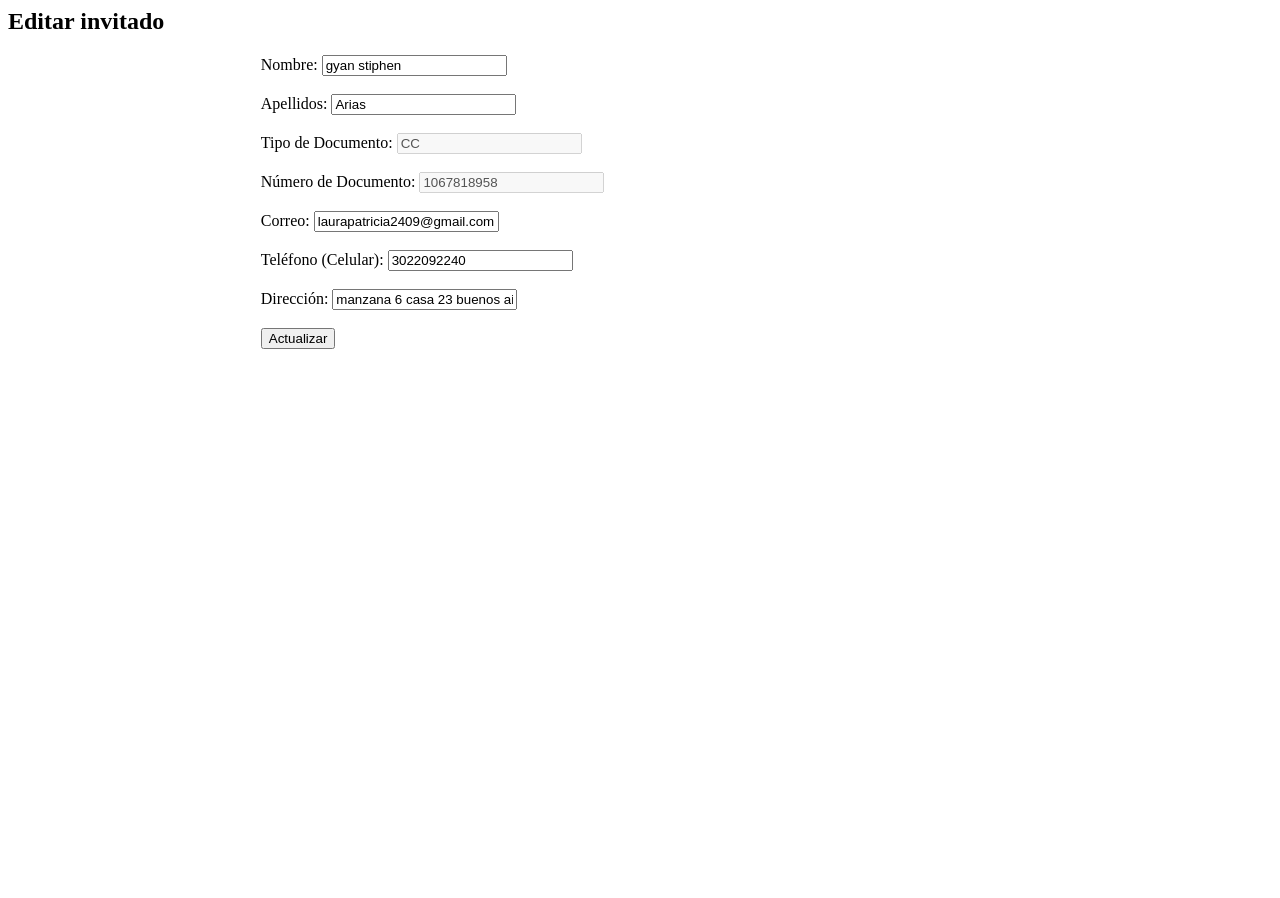
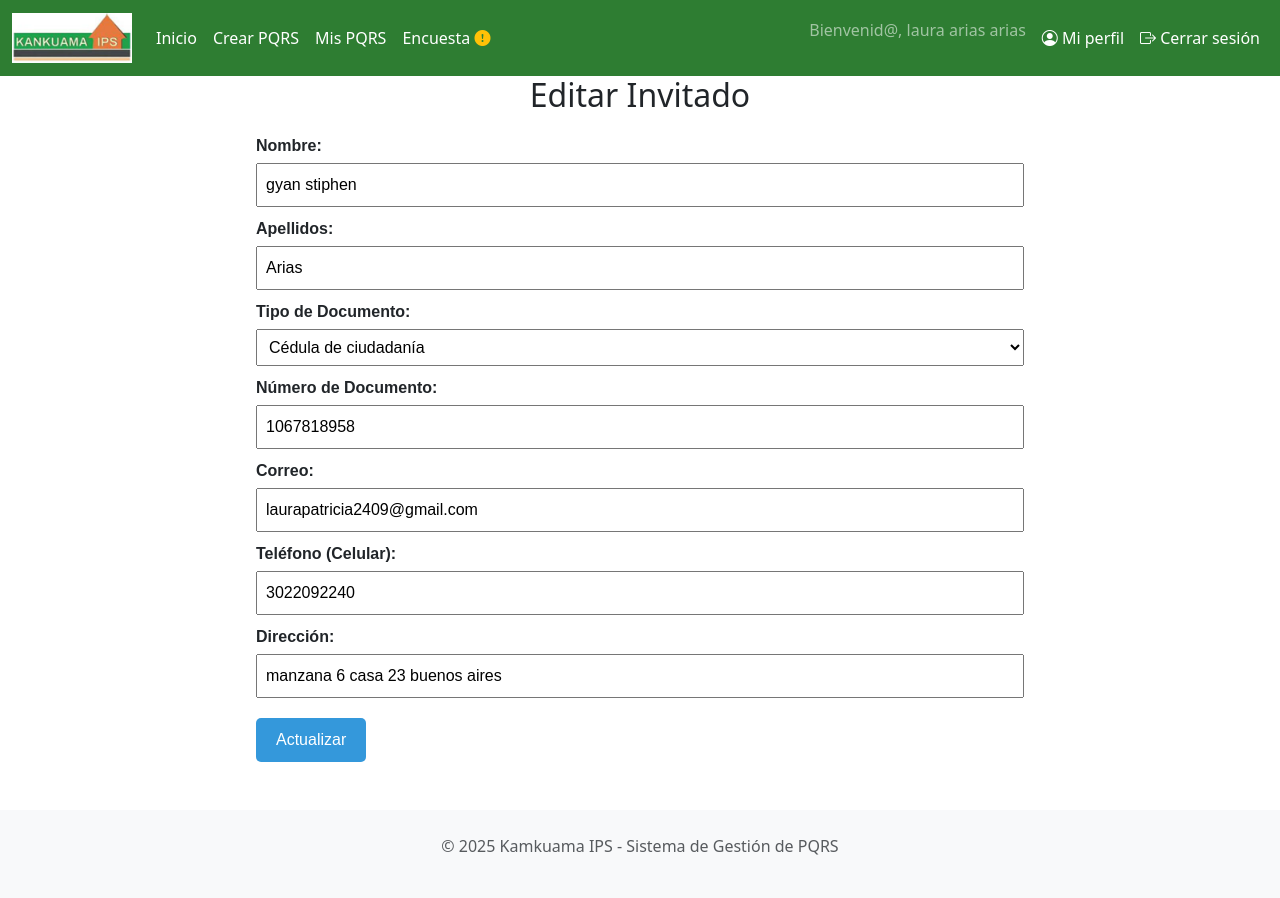
Before and after one commit to Laurap2296/EPS, a PHP site: page /eps/funcionario/editar_usuario.php?tipo=invitado&id=2 in a window 1280 px wide. Before the commit the page ends 349 px from the top, so only its background shows below. Run offline with PHP 8.4, Linux system fonts and the light colour scheme; a user stored in the database is signed in; data comes from the database, SQL or seed files in the repository.

Commit message:
Actualizar funcionalidades de edición y estilos en usuarios

```diff
--- a/funcionario/editar_usuario.php
+++ b/funcionario/editar_usuario.php
@@ -7,17 +7,29 @@ if (!isset($_SESSION['funcionario'])) {
 
 include('../backend/conexion.php');
 
-// Obtener ID y tipo (usuario o invitado)
+// Obtener ID y tipo (afiliado o invitado)
 $id = $_GET['id'] ?? null;
-$tipo = $_GET['tipo'] ?? 'usuario';
+$tipo = $_GET['tipo'] ?? null;
 
-if (!$id || !in_array($tipo, ['usuario', 'invitado'])) {
+if (!$id || !in_array($tipo, ['afiliado', 'invitado'])) {
     exit("Parámetros inválidos.");
 }
 
+// Mapear tabla correcta
+$tabla = $tipo === 'afiliado' ? 'usuarios' : 'invitados';
+
+// Lista de tipos de documento válidos en Colombia
+$tiposDocumento = [
+    'CC' => 'Cédula de ciudadanía',
+    'TI' => 'Tarjeta de identidad',
+    'CE' => 'Cédula de extranjería',
+    'RC' => 'Registro civil',
+    'PA' => 'Pasaporte',
+    'PEP' => 'Permiso especial de permanencia'
+];
+
 try {
-    // Cargar datos según el tipo
-    $tabla = $tipo === 'usuario' ? 'usuarios' : 'invitados';
+    // Obtener datos actuales
     $stmt = $pdo->prepare("SELECT * FROM $tabla WHERE id = ?");
     $stmt->execute([$id]);
     $datos = $stmt->fetch(PDO::FETCH_ASSOC);
@@ -26,49 +38,135 @@ try {
         exit("Registro no encontrado.");
     }
 
-    // Procesar formulario
+    $mensajeExito = '';
+
     if ($_SERVER['REQUEST_METHOD'] === 'POST') {
         $nombre = $_POST['nombre'];
         $apellidos = $_POST['apellidos'];
         $correo = $_POST['correo'];
         $telefono = $_POST['telefono'];
         $direccion = $_POST['direccion'];
+        $tipoDocumento = $_POST['tipo_documento'] ?? $datos['tipo_documento'];
+        $documento = $_POST['documento'];
 
-        $update = $pdo->prepare("UPDATE $tabla SET nombre = ?, apellidos = ?, correo = ?, celular = ?, direccion = ? WHERE id = ?");
-        $update->execute([$nombre, $apellidos, $correo, $telefono, $direccion, $id]);
+        // Validar tipo_documento (opcional)
+        if (!array_key_exists($tipoDocumento, $tiposDocumento)) {
+            exit("Tipo de documento inválido.");
+        }
+
+        $update = $pdo->prepare("UPDATE $tabla SET nombre = ?, apellidos = ?, correo = ?, celular = ?, direccion = ?, tipo_documento = ?, documento = ? WHERE id = ?");
+        $update->execute([$nombre, $apellidos, $correo, $telefono, $direccion, $tipoDocumento, $documento, $id]);
 
         $_SESSION['success'] = 'Información actualizada correctamente.';
-        header("Location: usuarios.php");
+        // Recargar la página para mostrar mensaje y evitar resubmision
+        header("Location: editar_usuario.php?tipo=$tipo&id=$id");
         exit;
     }
 } catch (PDOException $e) {
     exit("Error: " . $e->getMessage());
 }
+
 ?>
 
-<h2 class="text-center">Editar <?= htmlspecialchars($tipo) ?></h2>
+<?php include '../template/encabezado.php'; ?>
 
-<form method="POST" style="width: 60%; margin: auto;">
+<style>
+form {
+    width: 60%;
+    margin: 20px auto;
+    font-family: Arial, sans-serif;
+}
+form label {
+    display: block;
+    margin: 10px 0 5px;
+    font-weight: bold;
+}
+form input[type="text"],
+form input[type="email"],
+form select {
+    width: 100%;
+    padding: 8px;
+    box-sizing: border-box;
+}
+form button {
+    margin-top: 20px;
+    padding: 10px 20px;
+    background-color: #3498db;
+    border: none;
+    color: white;
+    border-radius: 5px;
+    cursor: pointer;
+}
+form button:hover {
+    background-color: #2980b9;
+}
+.success-message {
+    background-color: #d4edda;
+    color: #155724;
+    padding: 10px;
+    margin: 20px auto;
+    width: 60%;
+    border-radius: 5px;
+    border: 1px solid #c3e6cb;
+    text-align: center;
+}
+.success-message a {
+    text-decoration: none;
+    background-color: #3498db;
+    color: white;
+    padding: 8px 15px;
+    border-radius: 5px;
+    display: inline-block;
+    margin-top: 10px;
+}
+</style>
+
+<?php if (!empty($_SESSION['success'])): ?>
+    <div class="success-message">
+        <?= $_SESSION['success'] ?>
+        <br>
+        <a href="usuarios.php">Regresar a la lista</a>
+    </div>
+    <script>
+        // Redireccionar automáticamente a lista después de 3 segundos
+        setTimeout(() => {
+            window.location.href = 'usuarios.php';
+        }, 3000);
+    </script>
+<?php
+    unset($_SESSION['success']);
+endif;
+?>
+
+<h2 class="text-center">Editar <?= htmlspecialchars($tipo === 'afiliado' ? 'Afiliado' : 'Invitado') ?></h2>
+
+<form method="POST" autocomplete="off">
     <label>Nombre:</label>
-    <input type="text" name="nombre" value="<?= htmlspecialchars($datos['nombre']) ?>" required><br><br>
+    <input type="text" name="nombre" value="<?= htmlspecialchars($datos['nombre']) ?>" required>
 
     <label>Apellidos:</label>
-    <input type="text" name="apellidos" value="<?= htmlspecialchars($datos['apellidos']) ?>" required><br><br>
+    <input type="text" name="apellidos" value="<?= htmlspecialchars($datos['apellidos']) ?>" required>
 
     <label>Tipo de Documento:</label>
-    <input type="text" value="<?= htmlspecialchars($datos['tipo_documento']) ?>" disabled><br><br>
+    <select name="tipo_documento" required>
+        <?php foreach ($tiposDocumento as $key => $label): ?>
+            <option value="<?= $key ?>" <?= ($datos['tipo_documento'] === $key) ? 'selected' : '' ?>><?= $label ?></option>
+        <?php endforeach; ?>
+    </select>
 
     <label>Número de Documento:</label>
-    <input type="text" value="<?= htmlspecialchars($datos['documento']) ?>" disabled><br><br>
+    <input type="text" name="documento" value="<?= htmlspecialchars($datos['documento']) ?>" required>
 
     <label>Correo:</label>
-    <input type="email" name="correo" value="<?= htmlspecialchars($datos['correo']) ?>" required><br><br>
+    <input type="email" name="correo" value="<?= htmlspecialchars($datos['correo']) ?>" required>
 
     <label>Teléfono (Celular):</label>
-    <input type="text" name="telefono" value="<?= htmlspecialchars($datos['celular']) ?>" required><br><br>
+    <input type="text" name="telefono" value="<?= htmlspecialchars($datos['celular']) ?>" required>
 
     <label>Dirección:</label>
-    <input type="text" name="direccion" value="<?= htmlspecialchars($datos['direccion']) ?>" required><br><br>
+    <input type="text" name="direccion" value="<?= htmlspecialchars($datos['direccion']) ?>" required>
 
     <button type="submit">Actualizar</button>
 </form>
+
+<?php include '../template/pie.php'; ?>
--- a/template/encabezado.php
+++ b/template/encabezado.php
@@ -38,7 +38,6 @@ if (isset($_SESSION['rol']) && ($_SESSION['rol'] === 'usuario' || $_SESSION['rol
     <link rel="stylesheet" href="https://cdn.jsdelivr.net/npm/bootstrap-icons@1.10.5/font/bootstrap-icons.css" />
     <link rel="stylesheet" href="../assets/css/estilos.css" />
     <style>
-
         .navbar .nav-link, .navbar-brand {
             color: #fff !important;
         }
@@ -66,20 +65,13 @@ if (isset($_SESSION['rol']) && ($_SESSION['rol'] === 'usuario' || $_SESSION['rol
 </head>
 <body>
 <header class="navbar navbar-expand-lg navbar-dark" style="background-color: #2e7d32;">
-
     <div class="container-fluid">
         <a class="navbar-brand" href="#">
             <img src="../assets/img/logo.jpg" alt="Kamkuama IPS" style="max-width: 120px;" />
         </a>
-        <button
-            class="navbar-toggler"
-            type="button"
-            data-bs-toggle="collapse"
-            data-bs-target="#navbarNav"
-            aria-controls="navbarNav"
-            aria-expanded="false"
-            aria-label="Toggle navigation"
-        >
+        <button class="navbar-toggler" type="button" data-bs-toggle="collapse"
+                data-bs-target="#navbarNav" aria-controls="navbarNav" aria-expanded="false"
+                aria-label="Toggle navigation">
             <span class="navbar-toggler-icon"></span>
         </button>
 
@@ -105,36 +97,46 @@ if (isset($_SESSION['rol']) && ($_SESSION['rol'] === 'usuario' || $_SESSION['rol
                         </a>
                     </li>
                 <?php elseif (isset($_SESSION['rol']) && $_SESSION['rol'] === 'funcionario'): ?>
+                    <li class="nav-item"><a class="nav-link" href="index.php">Inicio</a></li>
                     <li class="nav-item"><a class="nav-link" href="listar_pqrs.php">Ver PQRS</a></li>
                     <li class="nav-item"><a class="nav-link" href="notificaciones.php">Notificaciones</a></li>
                     <li class="nav-item"><a class="nav-link" href="usuarios.php">Gestión Usuarios</a></li>
                     <li class="nav-item"><a class="nav-link" href="reportes.php">Reportes</a></li>
                     <li class="nav-item"><a class="nav-link" href="ver_encuestas.php">Ver Encuestas</a></li>
                 <?php endif; ?>
-
             </ul>
 
 <ul class="navbar-nav ms-auto">
+    <?php if (isset($_SESSION['rol']) && in_array($_SESSION['rol'], ['usuario', 'invitado'])): ?>
         <li class="nav-item">
-                    <span class="navbar-text">
-                        Bienvenid@,
-                        <?php
-                        if (isset($_SESSION['rol']) && ($_SESSION['rol'] === 'usuario' || $_SESSION['rol'] === 'invitado')) {
-                            echo htmlspecialchars($_SESSION['usuario']['nombre'] . ' ' . ($_SESSION['usuario']['apellidos'] ?? ''));
-                        } elseif (isset($_SESSION['rol']) && $_SESSION['rol'] === 'funcionario') {
-                            echo htmlspecialchars($_SESSION['funcionario']['nombre']);
-                        } else {
-                            echo "Invitado";
-                        }
-                        ?>
+            <span class="navbar-text me-2">
+                Bienvenid@, <?= htmlspecialchars($_SESSION['usuario']['nombre'] . ' ' . ($_SESSION['usuario']['apellidos'] ?? '')) ?>
             </span>
         </li>
-                <li class="nav-item"><a class="nav-link" href="../backend/logout.php">Cerrar sesión</a></li>
+    <?php endif; ?>
+
+
+
+
+               <?php if (isset($_SESSION['rol']) && in_array($_SESSION['rol'], ['usuario', 'invitado'])): ?>
+    <li class="nav-item">
+        <a class="nav-link" href="perfil.php">
+            <i class="bi bi-person-circle"></i> Mi perfil
+        </a>
+    </li>
+<?php endif; ?>
+
+<?php if (isset($_SESSION['rol']) && in_array($_SESSION['rol'], ['usuario', 'invitado', 'funcionario'])): ?>
+    <li class="nav-item">
+        <a class="nav-link" href="../backend/logout.php">
+            <i class="bi bi-box-arrow-right"></i> Cerrar sesión
+        </a>
+    </li>
+<?php endif; ?>
+
             </ul>
         </div>
     </div>
 </header>
 
 <script src="https://cdn.jsdelivr.net/npm/bootstrap@5.3.2/dist/js/bootstrap.bundle.min.js"></script>
-</body>
-</html>
--- a/template/pie.php
+++ b/template/pie.php
@@ -2,5 +2,9 @@
 <footer class="text-center py-4 mt-5 bg-light text-muted">
     <p>&copy; <?php echo date("Y"); ?> Kamkuama IPS - Sistema de Gestión de PQRS</p>
 </footer>
+
+<!-- Bootstrap JS Bundle (incluye Popper.js) -->
+<script src="https://cdn.jsdelivr.net/npm/bootstrap@5.3.2/dist/js/bootstrap.bundle.min.js"></script>
+
 </body>
 </html>
```
Also changed, not shown: backend/login_funcionario.php (+5 -5 lines), backend/login_usuario.php (+6 -4 lines), funcionario/desactivar_usuario.php (+14 -6 lines), funcionario/usuarios.php (+12 -14 lines), login.php (+11 -4 lines), usuarios/actualizar_perfil.php (added, +34 -0 lines), usuarios/perfil.php (added, +88 -0 lines), 1 other file. Lines whose indentation alone changed are shown as unchanged.
